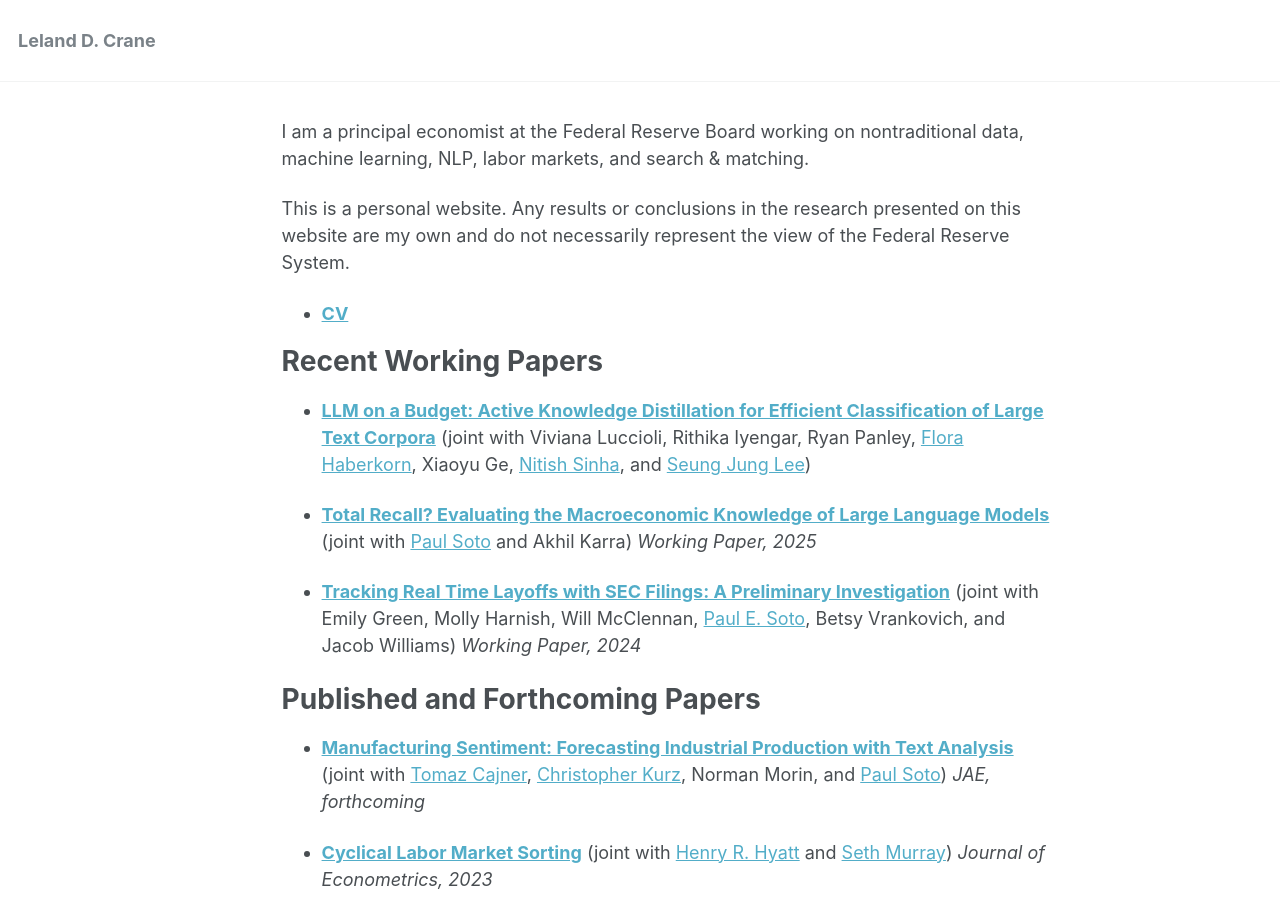
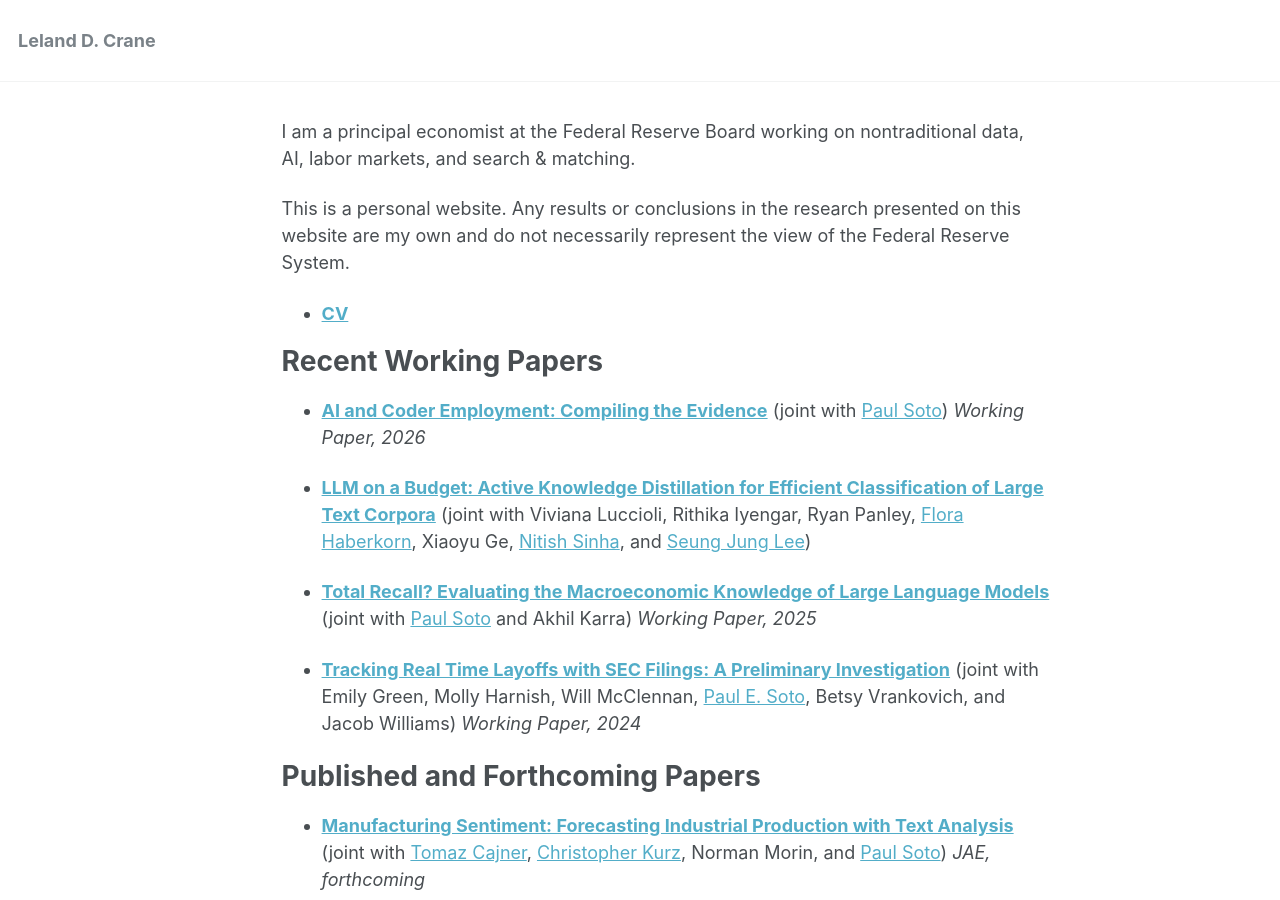
Before and after one commit to ldcrane/ldcrane.github.io, a Jekyll site: the page built from _pages/about.md, in a window 1280 px wide and 900 px high. Built offline with Jekyll 4.4.1, drawn with Linux system fonts in a browser that asks for light colours.

Commit message:
Update about.md with Coder paper

```diff
--- a/_pages/about.md
+++ b/_pages/about.md
@@ -15,7 +15,7 @@ redirect_from:
 ---
 
 
-I am a principal economist at the Federal Reserve Board working on nontraditional data, machine learning, NLP, labor markets, and search & matching.
+I am a principal economist at the Federal Reserve Board working on nontraditional data, AI, labor markets, and search & matching.
 
 This is a personal website. Any results or conclusions in the research presented on this website are my own and do not necessarily represent the view of the Federal Reserve System.
 
@@ -24,6 +24,9 @@ This is a personal website. Any results or conclusions in the research presented
 
 Recent Working Papers
 ======
+
+- [**AI and Coder Employment: Compiling the Evidence**](https://www.federalreserve.gov/econres/feds/files/2026018pap.pdf) (joint with [Paul Soto](https://pesoto.github.io/)) *Working Paper, 2026*
+
 
 - [**LLM on a Budget: Active Knowledge Distillation for Efficient Classification of Large Text Corpora**](https://www.arxiv.org/abs/2511.11574) (joint with Viviana Luccioli, Rithika Iyengar, Ryan Panley, [Flora Haberkorn](https://www.federalreserve.gov/econres/flora-m-haberkorn.htm), Xiaoyu Ge, [Nitish Sinha](https://www.federalreserve.gov/econres/nitish-r-sinha.htm), and [Seung Jung Lee](https://sites.google.com/site/seunglee98))
 
```
